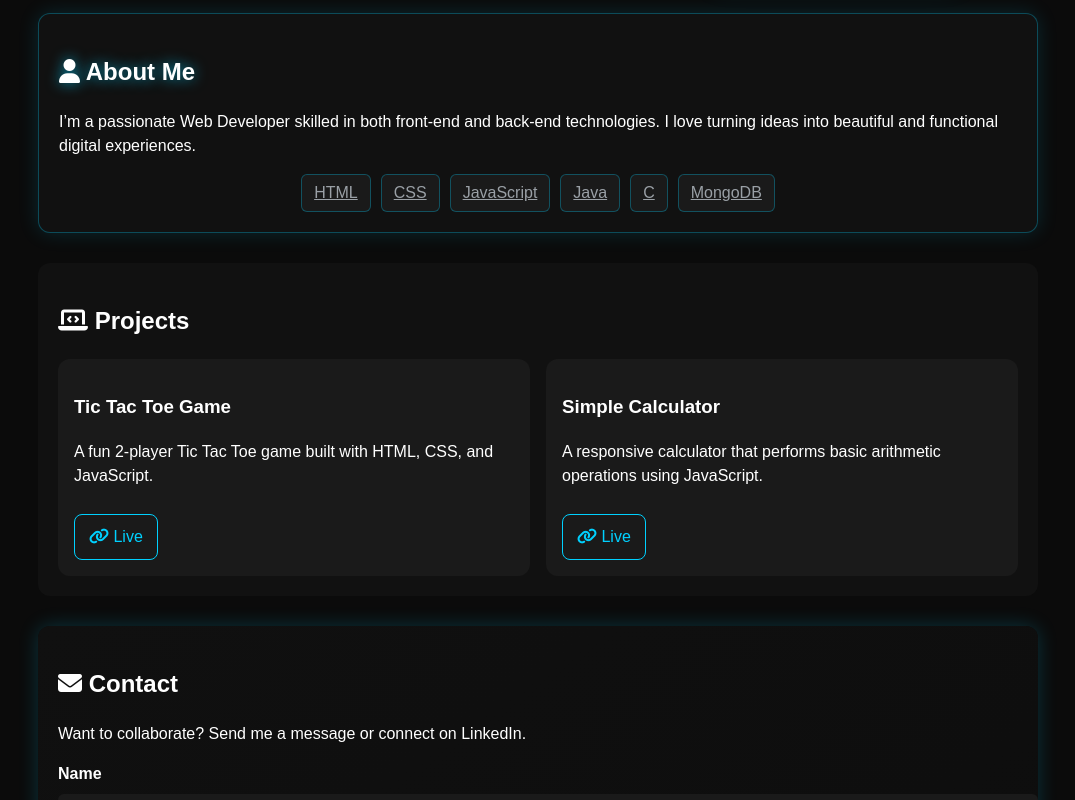
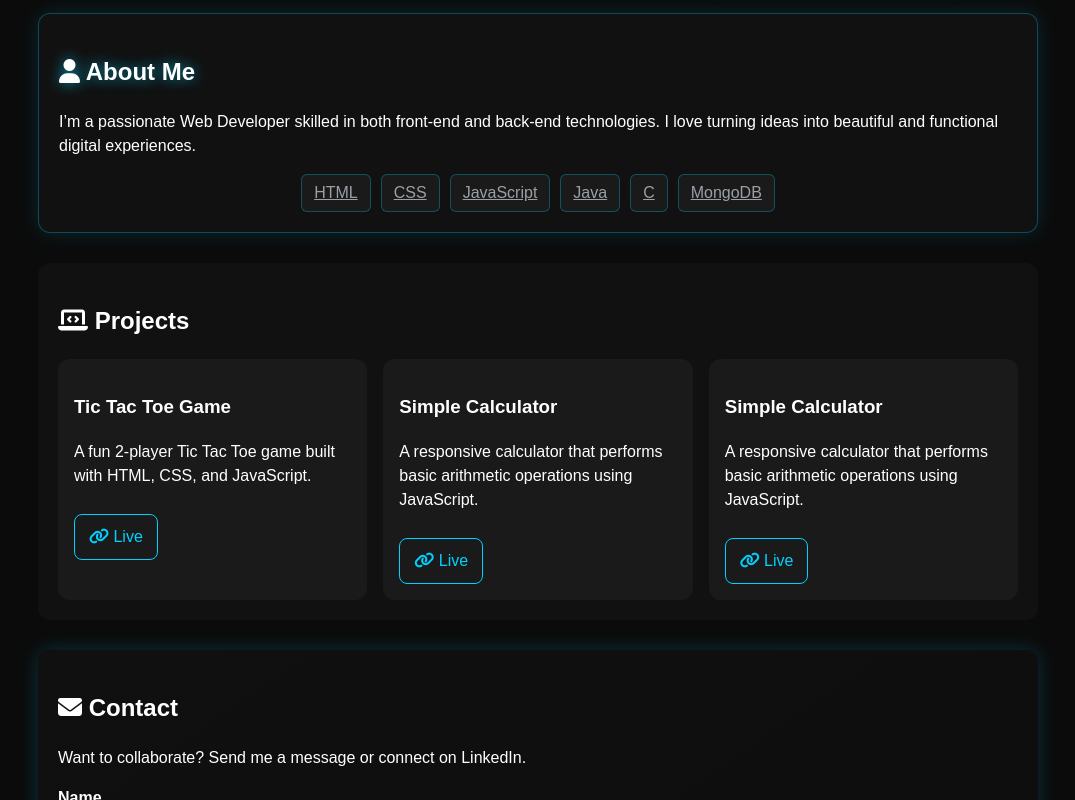
Before and after one commit to It-Shubh/portfolioo, a plain HTML site: page index.html in a window 1280 px wide. Shown: the part 521-1321 px from the top of the page, without its empty margins (102-1177 px from the left). Drawn offline with nearby package versions, Linux system fonts and the light colour scheme.

Commit message:
Update index.html

```diff
--- a/index.html
+++ b/index.html
@@ -92,6 +92,11 @@
             <p>A responsive calculator that performs basic arithmetic operations using JavaScript.</p>
             <a class="btn" href="https://it-shubh.github.io/calculatoor/" target="_blank"><i class="fa-solid fa-link"></i> Live</a>
           </div>
+           <div class="project">
+            <h3>Simple Calculator</h3>
+            <p>A responsive calculator that performs basic arithmetic operations using JavaScript.</p>
+            <a class="btn" href="https://it-shubh.github.io/Holiii/" target="_blank"><i class="fa-solid fa-link"></i> Live</a>
+          </div>
         </div>
       </section>
 
```
